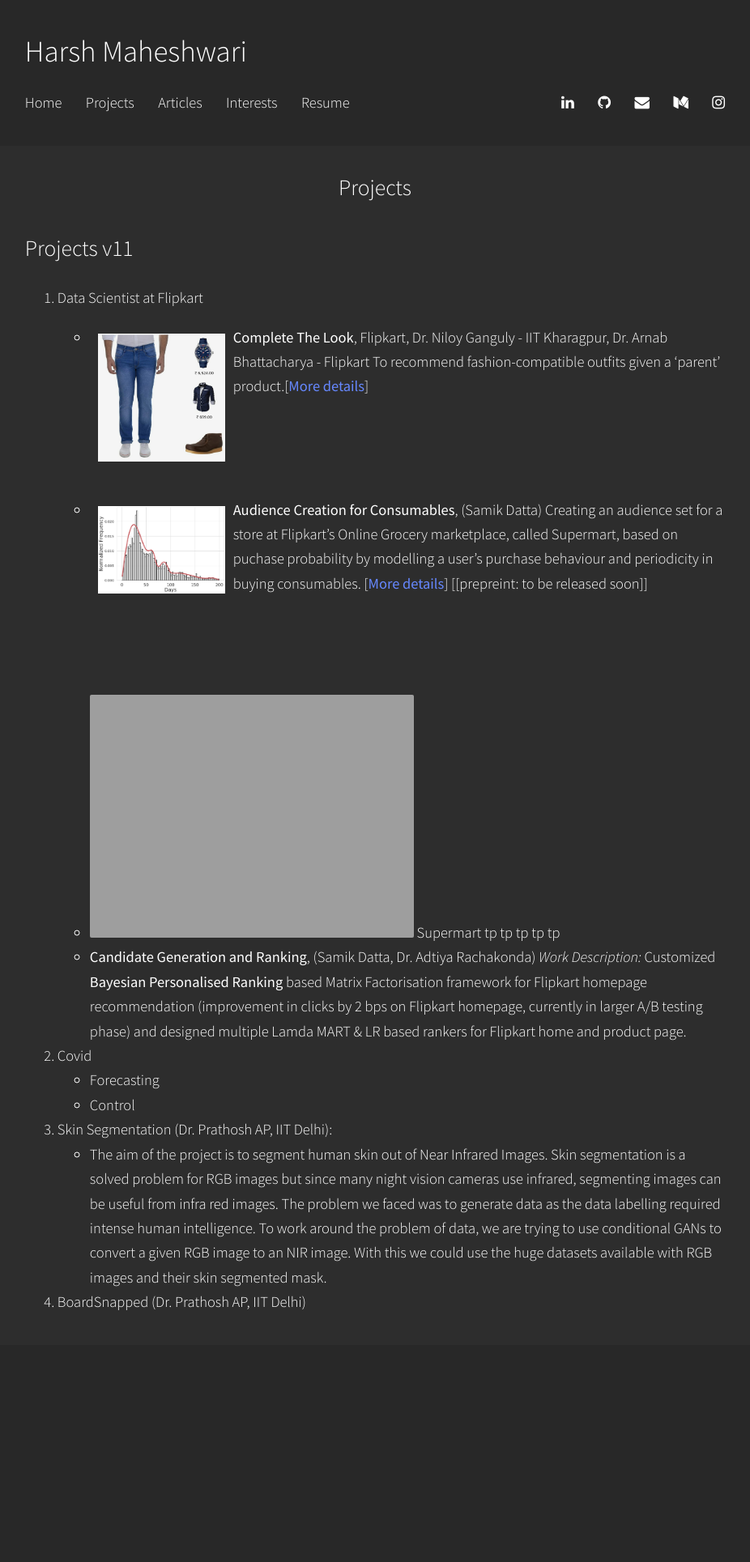
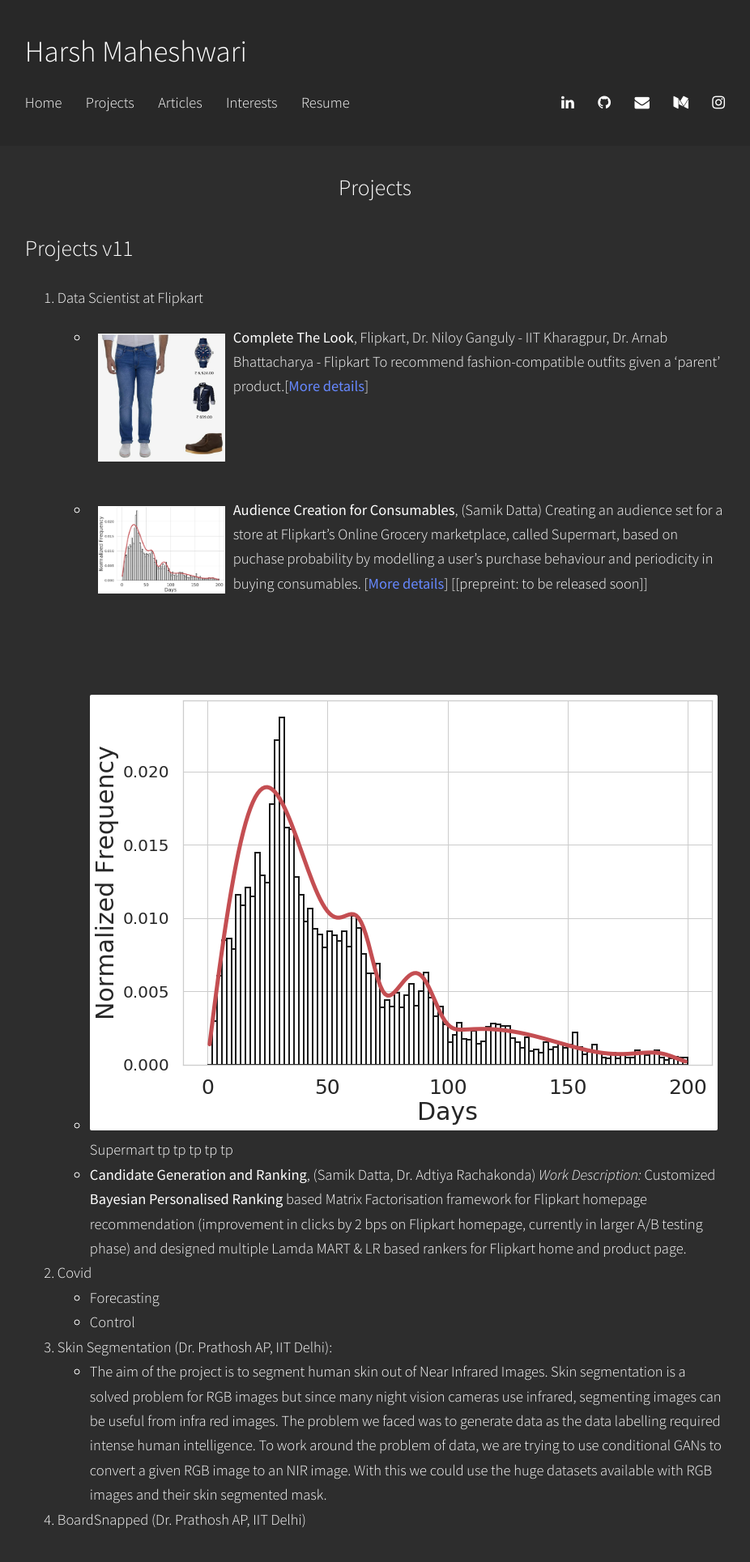
Before and after one commit to harshm121/portfolio-old, a Jekyll site: the page built from Projects/index.md, in a window 1280 px wide. Shown: the whole page at 81% size, without its empty margins (177-1103 px from the left). Built offline with Jekyll 4.4.1, drawn with Linux system fonts in a browser that asks for light colours; before the commit the page ends 1661 px from its top, so only the background shows below that.

Commit message:
Update index.md

```diff
--- a/Projects/index.md
+++ b/Projects/index.md
@@ -37,7 +37,7 @@
 <br>
 <br>
 <br>
-	- ![tp]('supermart.png') Supermart tp tp tp tp tp
+	- ![tp](supermart.png) Supermart tp tp tp tp tp
 	- **Candidate Generation and Ranking**, (Samik Datta, Dr. Adtiya Rachakonda)
 *Work Description:* Customized **Bayesian Personalised Ranking** based Matrix Factorisation framework for Flipkart homepage recommendation (improvement in clicks by 2 bps on Flipkart homepage, currently in larger A/B testing phase) and designed multiple Lamda MART & LR based rankers for Flipkart home and product page.
 
```
